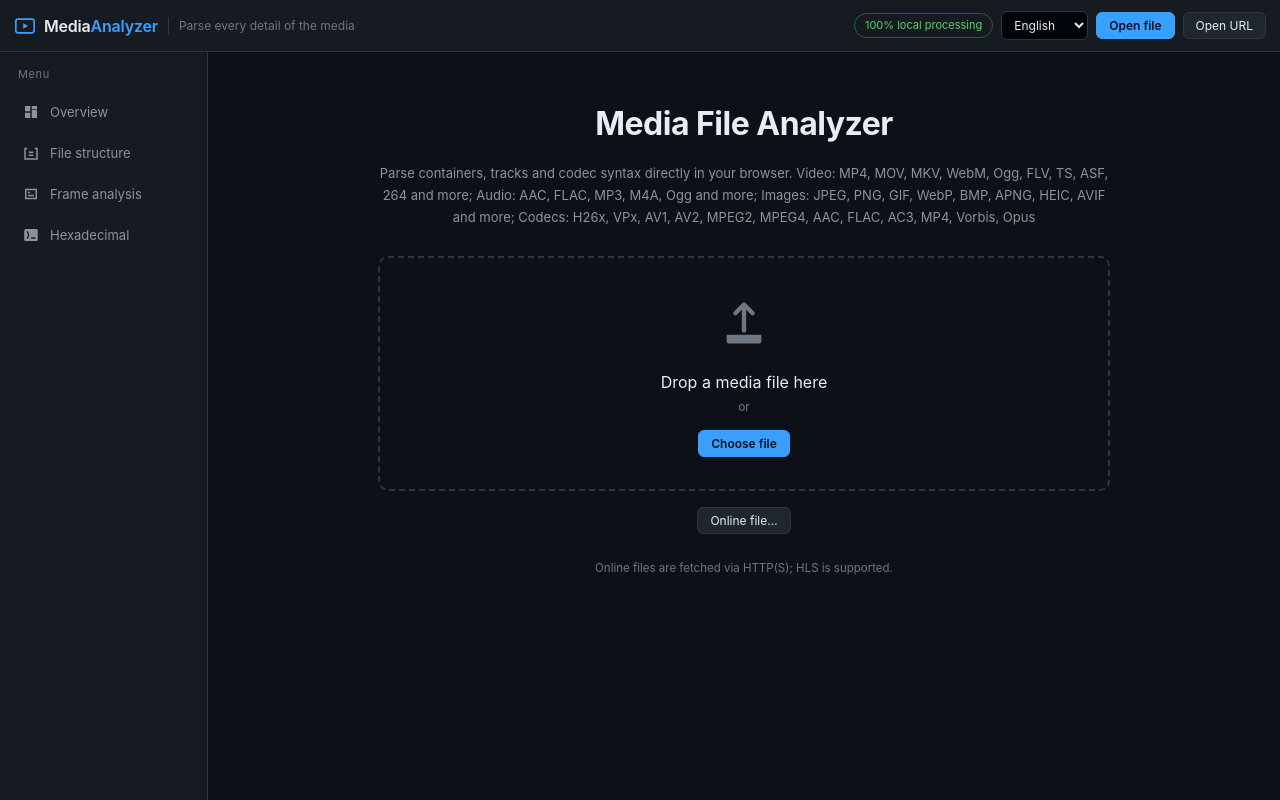
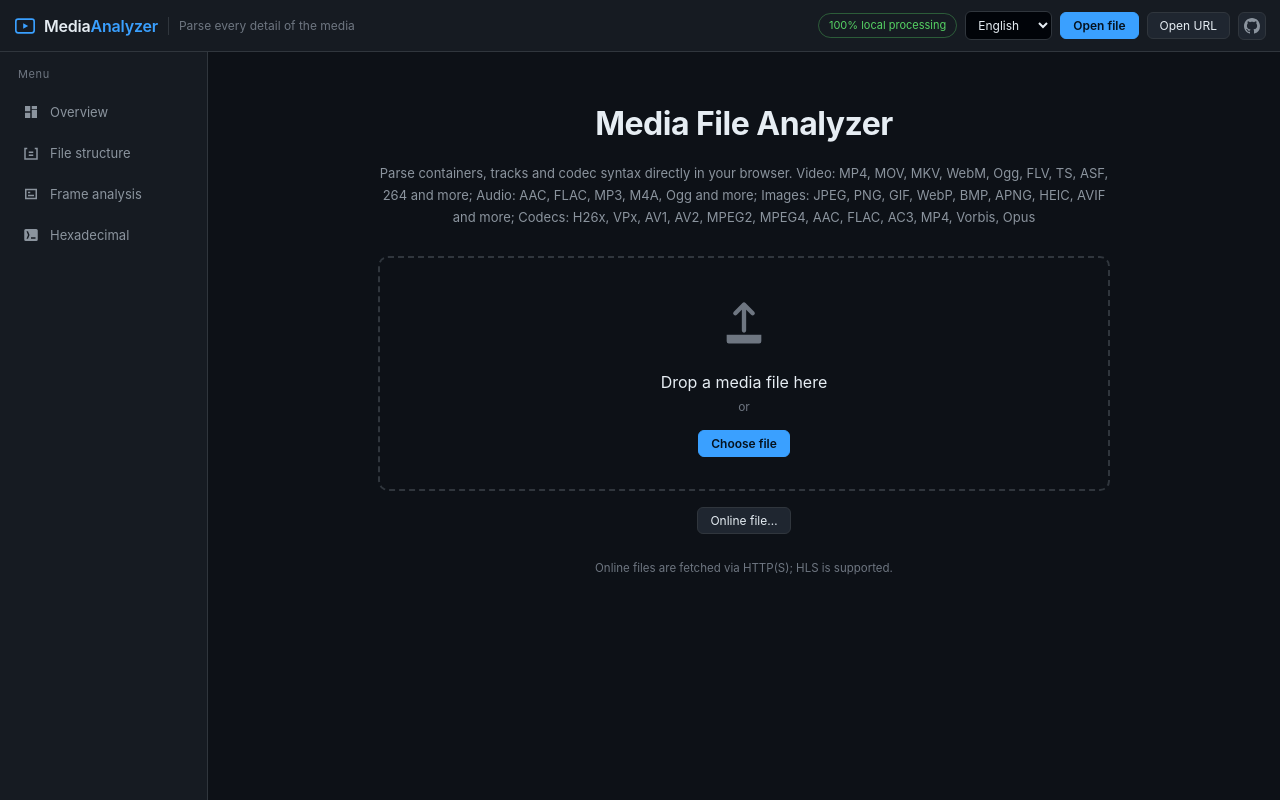
Before and after one commit to BabblingStream/MediaAnalyzer, a plain HTML site: page index.html in a window 1280 px wide. Drawn offline with Linux system fonts and the light colour scheme.

Commit message:
add github link

```diff
--- a/css/style.css
+++ b/css/style.css
@@ -146,6 +146,18 @@ body {
 .btn-primary { background: var(--accent); border-color: var(--accent); color: #05121f; font-weight: 600; }
 .btn-primary:hover { background: #55b0ff; border-color: #55b0ff; }
 .btn-sm { padding: 3px 9px; font-size: 11px; }
+.btn-icon {
+  display: inline-flex;
+  align-items: center;
+  justify-content: center;
+  width: 28px;
+  height: 28px;
+  padding: 0;
+  text-decoration: none;
+  color: var(--text-dim);
+}
+.btn-icon:hover { color: var(--text); }
+.btn-icon svg { display: block; }
 
 /* ============================== Layout =================================== */
 
--- a/index.html
+++ b/index.html
@@ -31,6 +31,12 @@
     <select id="langSelect" class="lang-select" aria-label="Language"></select>
     <button class="btn btn-primary" id="btnOpenFile" data-i18n="app.openFile">Open file</button>
     <button class="btn" id="btnOpenUrl" data-i18n="app.openUrl">Open URL</button>
+    <a class="btn btn-icon" id="linkGithub" href="https://github.com/BabblingStream/Mediaanalyzer"
+       target="_blank" rel="noopener noreferrer" title="GitHub" aria-label="GitHub repository">
+      <svg viewBox="0 0 16 16" width="16" height="16" aria-hidden="true" fill="currentColor">
+        <path d="M8 0C3.58 0 0 3.58 0 8c0 3.54 2.29 6.53 5.47 7.59.4.07.55-.17.55-.38 0-.19-.01-.82-.01-1.49-2.01.37-2.53-.49-2.69-.94-.09-.23-.48-.94-.82-1.13-.28-.15-.68-.52-.01-.53.63-.01 1.08.58 1.23.82.72 1.21 1.87.87 2.33.66.07-.52.28-.87.51-1.07-1.78-.2-3.64-.89-3.64-3.95 0-.87.31-1.59.82-2.15-.08-.2-.36-1.02.08-2.12 0 0 .67-.21 2.2.82.64-.18 1.32-.27 2-.27.68 0 1.36.09 2 .27 1.53-1.04 2.2-.82 2.2-.82.44 1.1.16 1.92.08 2.12.51.56.82 1.27.82 2.15 0 3.07-1.87 3.75-3.65 3.95.29.25.54.73.54 1.48 0 1.07-.01 1.93-.01 2.2 0 .21.15.46.55.38A8.013 8.013 0 0 0 16 8c0-4.42-3.58-8-8-8z"/>
+      </svg>
+    </a>
     <input type="file" id="fileInput" hidden>
   </div>
 </header>
```
